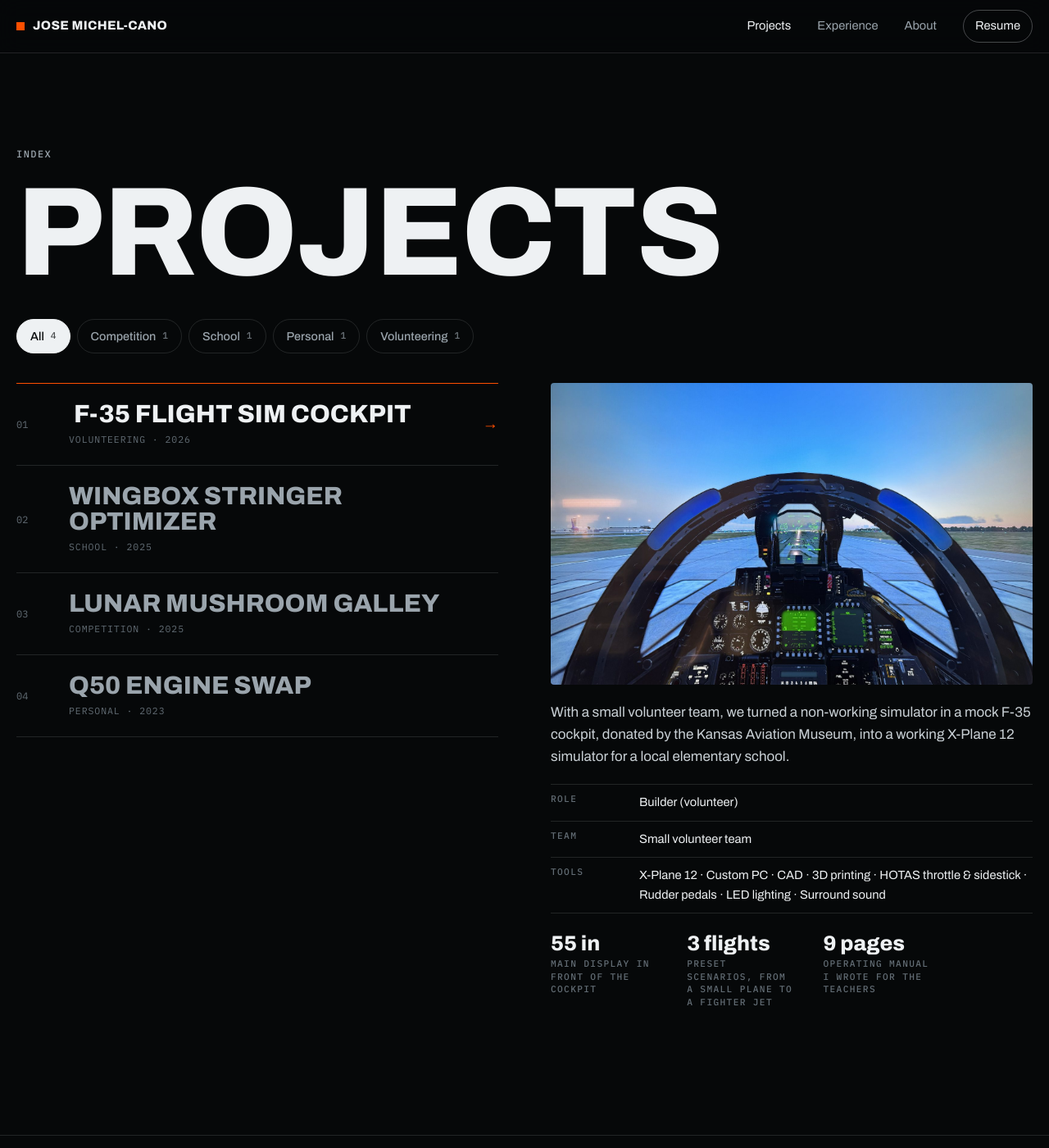
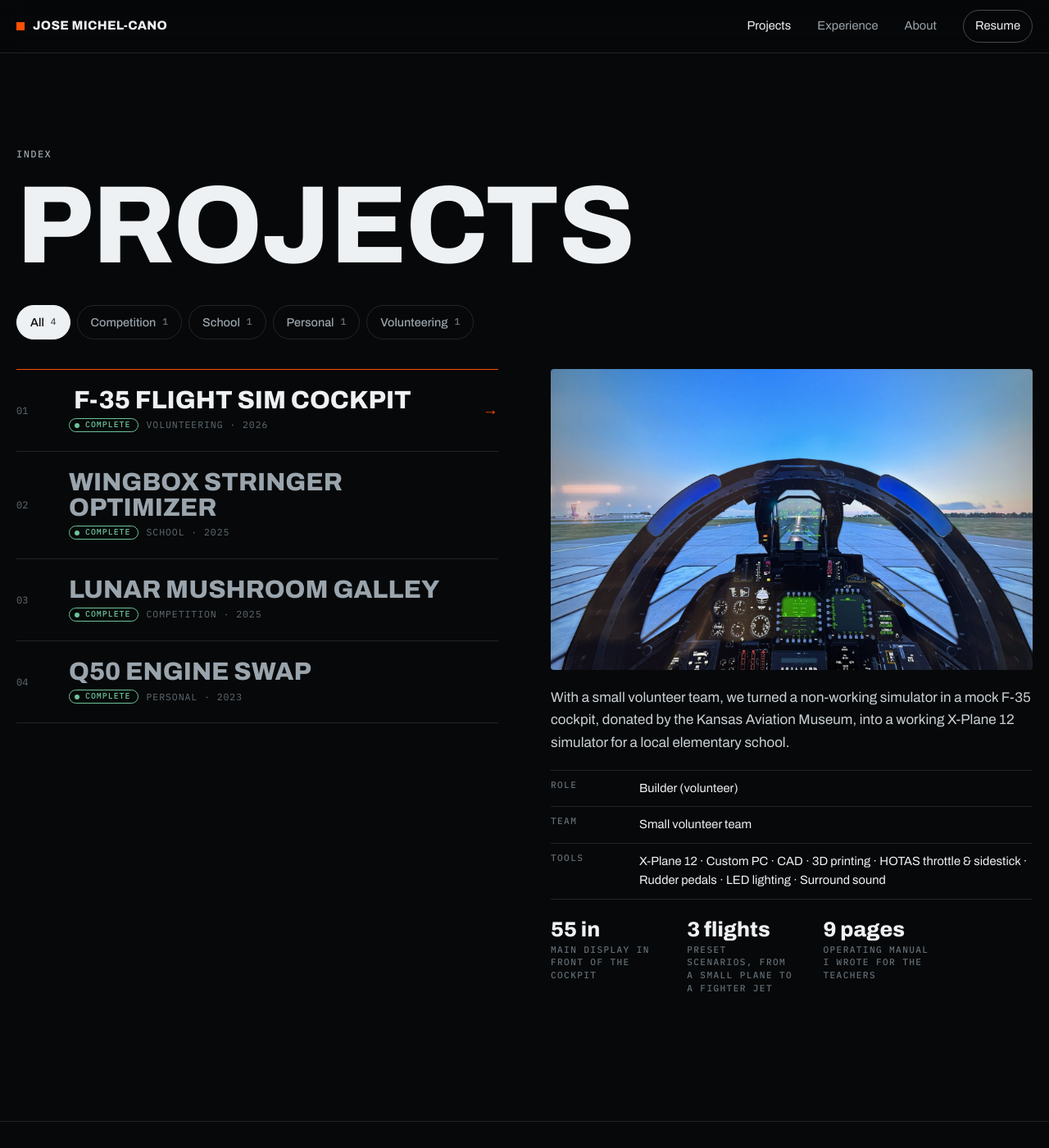
Before and after one commit to jmichelcano/jmichelcano.github.io, a Jekyll site: the page built from projects.html, in a window 1280 px wide and 1400 px high. Shown: the whole window at 82% size. Built offline with Jekyll 4.4.1, drawn with Linux system fonts in a browser that asks for light colours.

Commit message:
Add status labels (complete / in progress / paused); Datsun 280ZX draft
Co-Authored-By: Claude Opus 5.5 <noreply@anthropic.com>
Claude-Session: https://claude.ai/code/session_01WACZZMW19NHfxAN4dgkvYk

```diff
--- /dev/null
+++ b/_includes/status.html
@@ -0,0 +1,2 @@
+{% comment %} Status label. Pass s = the project's status: complete | in-progress | paused {% endcomment %}
+{% if include.s == "in-progress" %}<span class="status status-progress"><span class="status-dot" aria-hidden="true"></span>In progress</span>{% elsif include.s == "paused" %}<span class="status status-paused"><span class="status-dot" aria-hidden="true"></span>Paused</span>{% else %}<span class="status status-complete"><span class="status-dot" aria-hidden="true"></span>Complete</span>{% endif %}
--- a/_layouts/project.html
+++ b/_layouts/project.html
@@ -13,7 +13,7 @@ layout: default
     {% endif %}
     <div class="wrap p-hero-inner">
       <a class="back mono" href="{{ '/projects/' | relative_url }}"><span aria-hidden="true">←</span> Project index</a>
-      <p class="kicker">{{ cat.label | default: page.category }} · {{ page.date | date: "%Y" }} · {% if page.status == "in-progress" %}<span class="accent">In progress</span>{% else %}Complete{% endif %}</p>
+      <p class="kicker">{% include status.html s=page.status %} {{ cat.label | default: page.category }} · {{ page.date | date: "%Y" }}</p>
       <h1 class="display p-title">{{ page.title }}</h1>
     </div>
   </header>
--- a/assets/css/site.css
+++ b/assets/css/site.css
@@ -12,6 +12,8 @@
   --line-strong: rgba(238, 241, 243, 0.28);
   --accent: #ff4f00;      /* International Orange */
   --on-accent: #0a0a0a;
+  --ok: #6fc49a;          /* status: complete */
+  --paused: #e3b341;      /* status: paused */
 
   --f-display: "Archivo", "Arial Black", "Helvetica Neue", Arial, sans-serif;
   --f-body: "Archivo", "Helvetica Neue", Arial, sans-serif;
@@ -74,6 +76,20 @@ h1, h2, h3 { text-wrap: balance; font-weight: 700; }
 .actions { display: flex; flex-wrap: wrap; gap: 12px; }
 
 .link-arrow { display: inline-flex; gap: 8px; font-weight: 500; border-bottom: 1px solid var(--line-strong); padding-bottom: 4px; transition: gap .3s var(--ease), border-color .3s; }
+
+/* ── Status label ─────────────────────────────── */
+.status {
+  display: inline-flex; align-items: center; gap: 7px; padding: 3px 10px 3px 8px;
+  border: 1px solid currentColor; border-radius: 999px;
+  font: 500 0.68rem/1.3 var(--f-mono); letter-spacing: 0.1em; text-transform: uppercase; white-space: nowrap;
+}
+.status-dot { width: 6px; height: 6px; border-radius: 50%; background: currentColor; }
+.status-complete { color: var(--ok); }
+.status-progress { color: var(--accent); }
+.status-progress .status-dot { animation: pulse 2s ease-in-out infinite; }
+.status-paused { color: var(--paused); }
+@keyframes pulse { 50% { opacity: .35; } }
+.ix-meta .status { padding: 1px 8px 1px 6px; font-size: 0.62rem; }
 
 /* ── Header ───────────────────────────────────────── */
 .site-header {
@@ -214,7 +230,7 @@ h1, h2, h3 { text-wrap: balance; font-weight: 700; }
 
 /* ── Projects index (viewer) ─────────────────────── */
 .page-head { display: flex; flex-direction: column; gap: 18px; padding-top: clamp(120px, 16vw, 180px); padding-bottom: 36px; }
-.page-title { font-size: clamp(3.4rem, 12vw, 10rem); }
+.page-title { font-size: clamp(2.6rem, 10.5vw, 10rem); }
 .filters { display: flex; flex-wrap: wrap; gap: 8px; margin-top: 18px; }
 .filters button {
   font: 500 0.9rem/1 var(--f-body); color: var(--muted); background: transparent;
@@ -234,7 +250,7 @@ h1, h2, h3 { text-wrap: balance; font-weight: 700; }
 .ix-thumb { display: none; }
 .ix-main { display: flex; flex-direction: column; gap: 6px; min-width: 0; }
 .ix-title { font: 800 clamp(1.3rem, 2.4vw, 2rem)/1 var(--f-display); font-stretch: 115%; text-transform: uppercase; color: var(--muted); transition: color .25s, transform .4s var(--ease); }
-.ix-meta { font-size: 0.72rem; letter-spacing: 0.08em; text-transform: uppercase; color: var(--faint); }
+.ix-meta { display: flex; flex-wrap: wrap; align-items: center; gap: 6px 10px; font-size: 0.72rem; letter-spacing: 0.08em; text-transform: uppercase; color: var(--faint); }
 .ix-arrow { font-size: 1.2rem; color: var(--faint); transform: translateX(-8px); opacity: 0; transition: all .35s var(--ease); }
 .index-row.is-active .ix-title, .index-row a:hover .ix-title, .index-row a:focus-visible .ix-title { color: var(--ink); transform: translateX(6px); }
 .index-row.is-active a::before { width: 100%; }
@@ -261,6 +277,8 @@ h1, h2, h3 { text-wrap: balance; font-weight: 700; }
   .ix-num, .ix-arrow { display: none; }
   .ix-thumb { display: block; width: 88px; aspect-ratio: 1; object-fit: cover; border-radius: 3px; }
   .ix-title { color: var(--ink); }
+  .index-row.is-active .ix-title, .index-row a:hover .ix-title { transform: none; }
+  .index-row.is-active a::before { width: 0; }
 }
 
 /* ── Project page ────────────────────────────────── */
--- a/index.html
+++ b/index.html
@@ -43,7 +43,7 @@ body_class: is-home
         <img src="{{ '/assets/projects/' | append: p.slug | append: '/' | append: img | relative_url }}" alt="" loading="lazy" data-parallax>
       </div>
       <div class="wrap chapter-body">
-        <p class="kicker">{{ cat.label | default: p.category }} · {{ p.date | date: "%Y" }}{% if p.status == "in-progress" %} · <span class="accent">In progress</span>{% endif %}</p>
+        <p class="kicker">{% include status.html s=p.status %} {{ cat.label | default: p.category }} · {{ p.date | date: "%Y" }}</p>
         <h3 class="display chapter-title">{{ p.title }}</h3>
         <p class="chapter-summary">{{ p.summary }}</p>
         {% if p.highlights %}
--- a/projects.html
+++ b/projects.html
@@ -25,7 +25,7 @@ permalink: /projects/
         {% if p.cover %}<img class="ix-thumb" src="{{ '/assets/projects/' | append: p.slug | append: '/' | append: p.cover | relative_url }}" alt="" loading="lazy">{% endif %}
         <span class="ix-main">
           <span class="ix-title">{{ p.title }}</span>
-          <span class="ix-meta mono">{{ cat.label | default: p.category }} · {{ p.date | date: "%Y" }}{% if p.status == "in-progress" %} · <span class="accent">In progress</span>{% endif %}</span>
+          <span class="ix-meta mono">{% include status.html s=p.status %} {{ cat.label | default: p.category }} · {{ p.date | date: "%Y" }}</span>
         </span>
         <span class="ix-arrow" aria-hidden="true">→</span>
       </a>
```
Also changed, not shown: _projects/datsun-280zx.md (added, +31 -0 lines), templates/project-template.md (+1 -1 lines), README.md.
